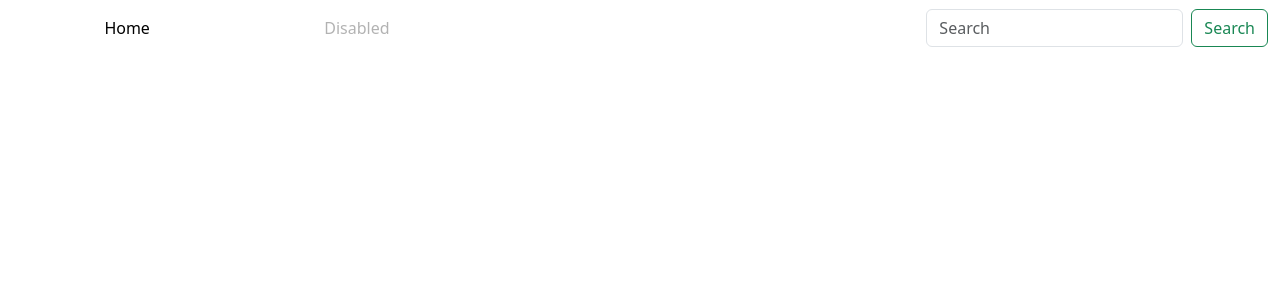
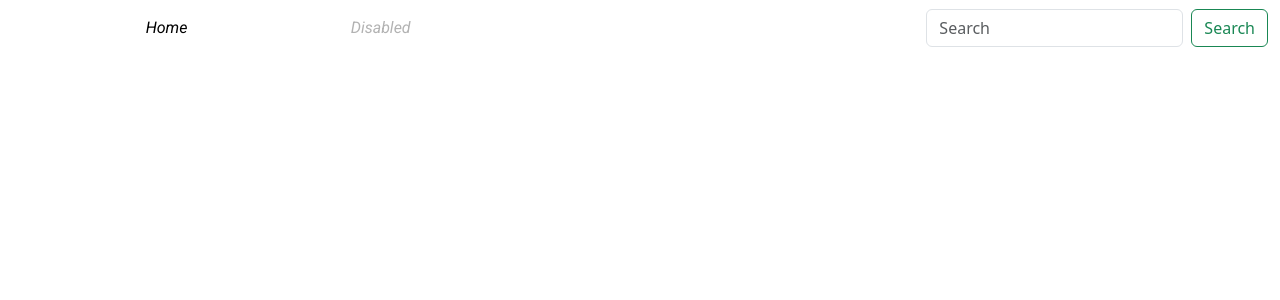
Before and after one commit to GavPri/Pub-gigs, a Django app: template templates/base.html in a window 1280 px wide. Shown: the top 300 px of the page. Run offline with Django 3.2, Linux system fonts and the light colour scheme; the template is opened without the code that fills it, so the values that code supplies are empty; some libraries are stand-ins or nearby versions.

Commit message:
navbar font

```diff
--- a/static/css/style.css
+++ b/static/css/style.css
@@ -6,8 +6,14 @@ body{
 /* Navbar Styling */
 .navbar-brand, .nav-link, .navbar-nav{
     color: white;
+    font-family: Roboto, sans-serif;
 }
 
+.navbar-brand{
+
+    font-weight: 700;
+    letter-spacing: 0.5rem
+}
 
 /* Styling For Next Gig */
 .next-gig{
```
